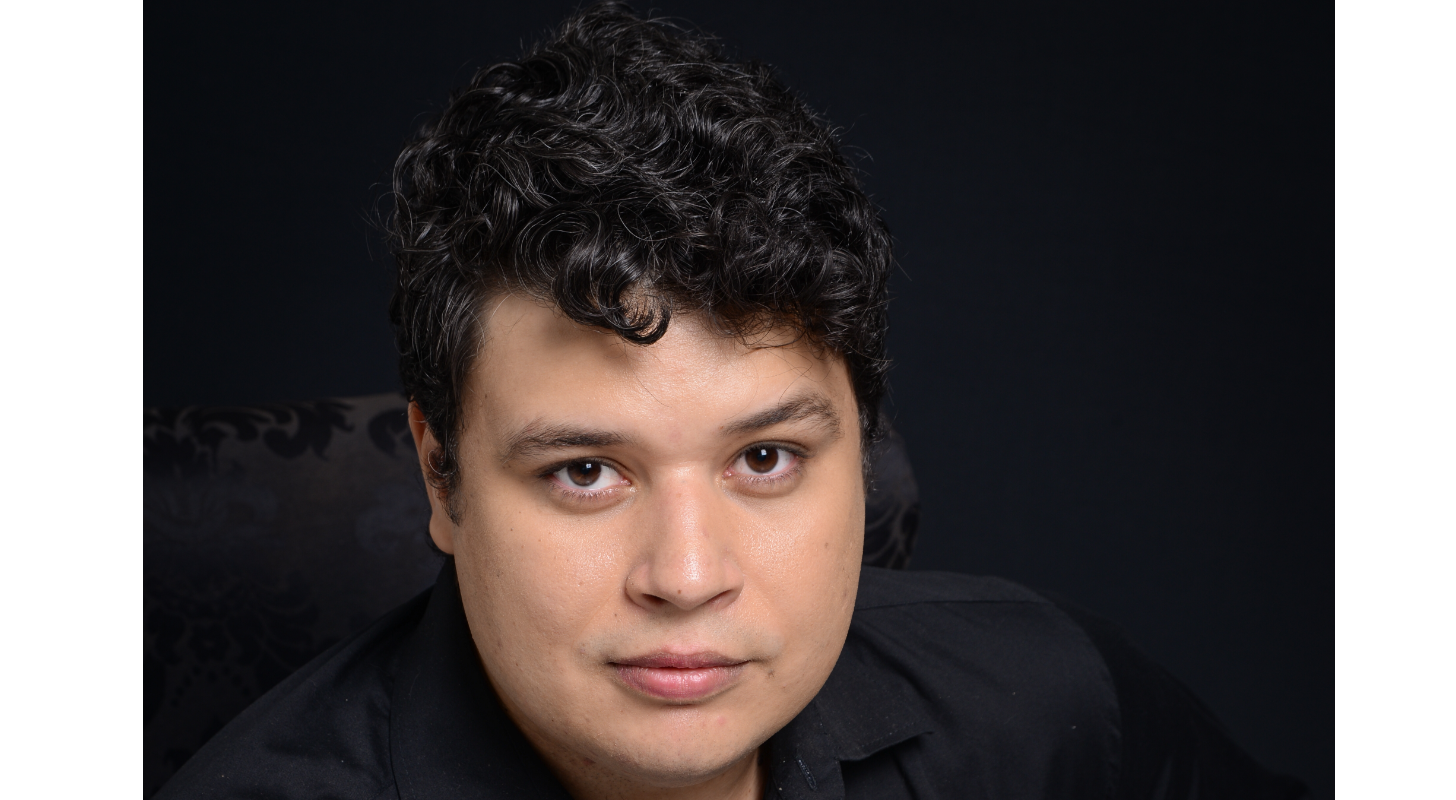
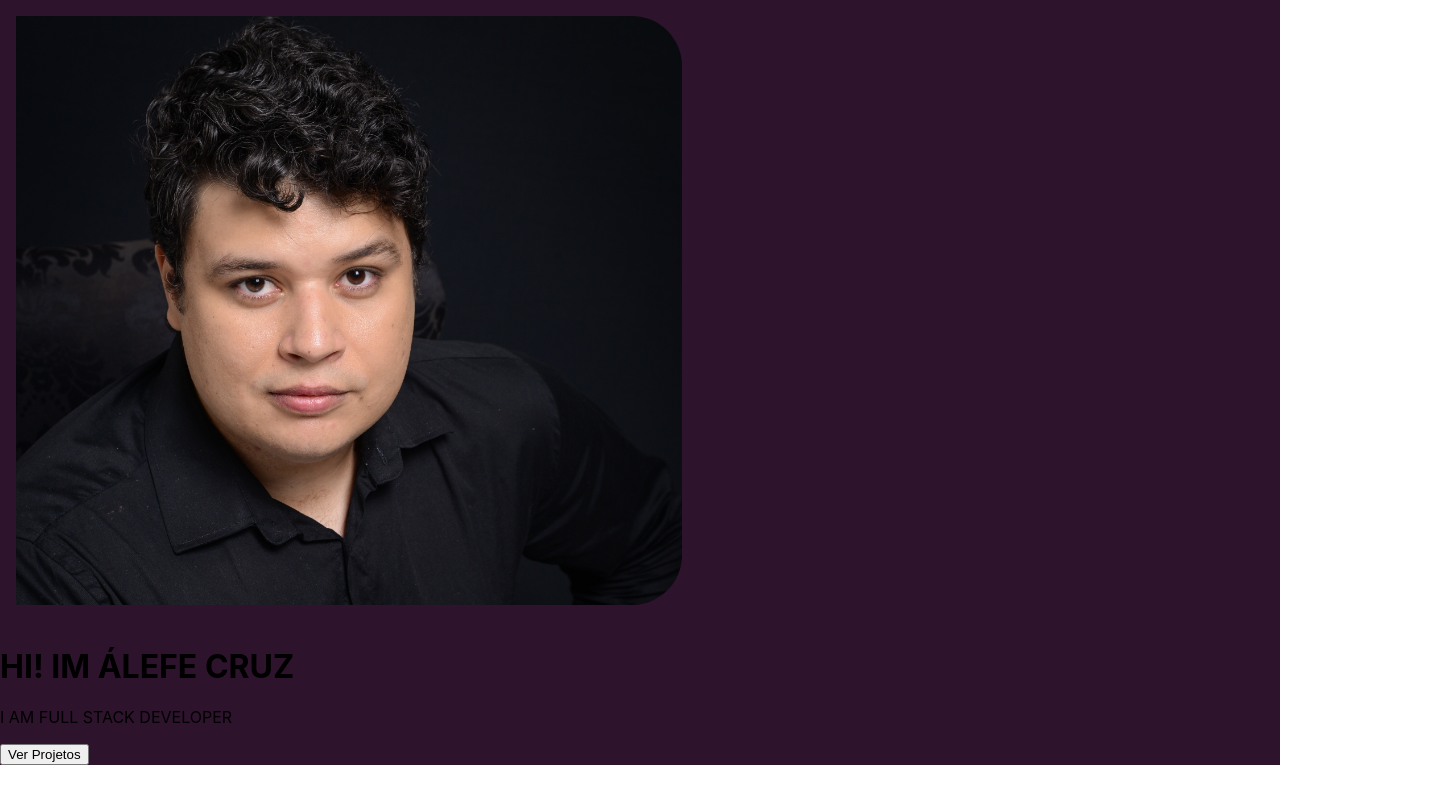
Before and after one commit to alefecruz/port, a React (Create React App) app: page / in a window 1280 px wide. Shown: the top 800 px of the page, 1456 px wide, since content can reach past the window. Built offline with nearby package versions, Linux system fonts and the light colour scheme.

Commit message:
style: apply image style

```diff
--- a/src/components/templates/Home/index.tsx
+++ b/src/components/templates/Home/index.tsx
@@ -1,8 +1,8 @@
 import React, { type ReactElement } from 'react';
 
-import Image, { type Props as ImageInterface } from '../../atoms/Image';
+import { type Props as ImageInterface } from '../../atoms/Image';
 
-import { Container } from './styles';
+import { Container, Conteiner, ImageComponent } from './styles';
 
 export interface Props {
   ImageProps?: ImageInterface;
@@ -11,7 +11,21 @@ export interface Props {
 function Home({ ImageProps }: Props): ReactElement {
   return (
     <Container>
-      <Image {...ImageProps} />
+      <Conteiner>
+        <ImageComponent {...ImageProps} />
+        <div>{/* <img alt="" /> */}</div>
+        <div>
+          <h1>
+            HI! IM <span>ÁLEFE CRUZ</span>
+          </h1>
+          <p>
+            I AM <span>FULL STACK</span> DEVELOPER
+          </p>
+          <button className="button" type="submit">
+            Ver Projetos
+          </button>
+        </div>
+      </Conteiner>
     </Container>
   );
 }
--- a/src/components/templates/Home/styles.ts
+++ b/src/components/templates/Home/styles.ts
@@ -1,3 +1,13 @@
 import styled from 'styled-components';
+import Image from '../../atoms/Image';
 
-export const Container = styled.div``;
+export const Container = styled.div`
+  background-color: #2d132c;
+`;
+export const Conteiner = styled.div``;
+export const ImageComponent = styled(Image)`
+  border-radius: 0 50px 50px 0;
+  height: auto;
+  max-width: 52%;
+  margin: 16px;
+`;
--- a/src/pages/Home.tsx
+++ b/src/pages/Home.tsx
@@ -2,7 +2,7 @@ import React, { type ReactElement } from 'react';
 
 import HomeTemplate from '../components/templates/Home';
 
-import Photo from '../assets/img/my-picture.png';
+import Photo from '../assets/img/my-picture.jpg';
 
 function Home(): ReactElement {
   return (
```
Also changed, not shown: src/setupTests.ts (+1 -1 lines), src/assets/img/my-picture.jpg (added), src/assets/img/my-picture.png (deleted).
